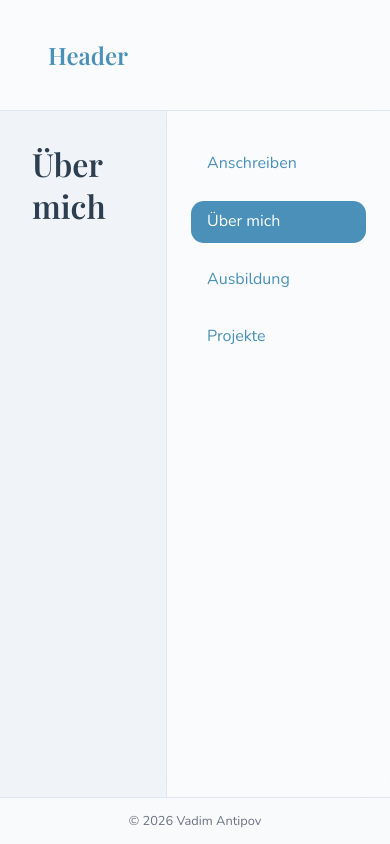
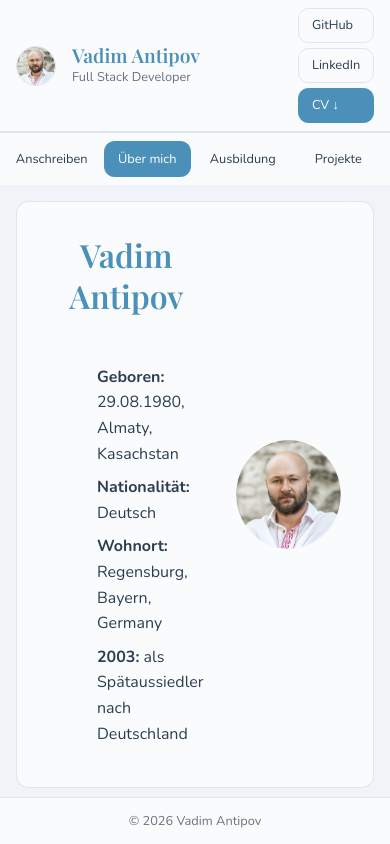
Before and after one commit to login-nigol/portfolio, a React app: page /about in a window 390 px wide. Built offline with nearby package versions, Linux system fonts and the light colour scheme; the HTML template or start-up script is replaced by a standard one.

Commit message:
feat: Sidebar navigation with active states and mobile bottom nav

```diff
--- a/src/App.jsx
+++ b/src/App.jsx
@@ -1,7 +1,8 @@
 // src/App.jsx
 
 /* ===================== ИМПОРТЫ ===================== */
-import { BrowserRouter, Routes, Route } from 'react-router-dom'
+import { BrowserRouter, Routes, Route, useLocation } from 'react-router-dom'
+import { AnimatePresence } from 'framer-motion'
 
 /* --- Лейаут компоненты --- */
 import Header from './components/Header/Header'
@@ -14,17 +15,32 @@ import About from './pages/About/About'
 import Education from './pages/Education/Education'
 import Projects from './pages/Projects/Projects'
 
-/* --- Глобальные стили --- */
+/* --- Стили --- */
 import './styles/global.css'
 import styles from './styles/App.module.css'
 
-/* ===================== КОМПОНЕНТ ===================== */
+/* ===================== АНИМИРОВАННЫЕ РОУТЫ ===================== */
+/* AnimatePresence должен видеть location — выносим в отдельный компонент */
+function AnimatedRoutes() {
+  const location = useLocation()
+
+  return (
+    /* --- key={location.pathname} — триггер для анимации при смене роута --- */
+    <AnimatePresence mode="wait">
+      <Routes location={location} key={location.pathname}>
+        <Route path="/" element={<CoverLetter />} />
+        <Route path="/about" element={<About />} />
+        <Route path="/education" element={<Education />} />
+        <Route path="/projects" element={<Projects />} />
+      </Routes>
+    </AnimatePresence>
+  )
+}
+
+/* ===================== ГЛАВНЫЙ КОМПОНЕНТ ===================== */
 export default function App() {
   return (
-    /* --- Роутер --- */
     <BrowserRouter>
-
-      {/* --- Основной лейаут с ограничением ширины --- */}
       <div className={styles.wrapper}>
 
         {/* --- Шапка --- */}
@@ -32,17 +48,12 @@ export default function App() {
 
         <div className={styles.layout}>
 
-          {/* --- Контентная область --- */}
+          {/* --- Контент со сменой роутов --- */}
           <main className={styles.content}>
-            <Routes>
-              <Route path="/" element={<CoverLetter />} />
-              <Route path="/about" element={<About />} />
-              <Route path="/education" element={<Education />} />
-              <Route path="/projects" element={<Projects />} />
-            </Routes>
+            <AnimatedRoutes />
           </main>
 
-          {/* --- Сайдбар с навигацией --- */}
+          {/* --- Боковая навигация --- */}
           <Sidebar />
 
         </div>
@@ -51,7 +62,6 @@ export default function App() {
         <Footer />
 
       </div>
-
     </BrowserRouter>
   )
 }
--- a/src/components/Header/Header.jsx
+++ b/src/components/Header/Header.jsx
@@ -1,14 +1,50 @@
 // src/components/Header/Header.jsx
 
 /* ===================== ИМПОРТЫ ===================== */
+import { motion } from 'framer-motion'
 import styles from './Header.module.css'
+import avatar from '../../assets/images/avatar.png'
+
+/* ===================== АНИМАЦИЯ ===================== */
+/* Появление шапки сверху при загрузке страницы */
+const headerVariants = {
+  hidden:  { y: '-100%', opacity: 0 },
+  visible: { y: 0,       opacity: 1, transition: { duration: 0.5, ease: 'easeOut' } }
+}
 
 /* ===================== КОМПОНЕНТ ===================== */
 export default function Header() {
   return (
-    /* --- Шапка сайта --- */
-    <header className={styles.header}>
-      <p>Header</p>
-    </header>
+    <motion.header
+      className={styles.header}
+      variants={headerVariants}
+      initial="hidden"
+      animate="visible"
+    >
+      {/* --- Аватар --- */}
+      <div className={styles.avatar}>
+        <img src={avatar} alt="Vadim Antipov" />
+      </div>
+
+      {/* --- Имя и должность --- */}
+      <div className={styles.info}>
+        <h1 className={styles.name}>Vadim Antipov</h1>
+        <p className={styles.role}>Full Stack Developer</p>
+      </div>
+
+      {/* --- Кнопки: GitHub, LinkedIn, CV --- */}
+      <div className={styles.actions}>
+        <a href="https://github.com/login-nigol" target="_blank" rel="noreferrer" className={styles.btn}>
+          GitHub
+        </a>
+        <a href="https://linkedin.com" target="_blank" rel="noreferrer" className={styles.btn}>
+          LinkedIn
+        </a>
+        <a href="/cv.pdf" download className={styles.btnAccent}>
+          CV ↓
+        </a>
+      </div>
+
+    </motion.header>
   )
 }
--- a/src/components/Header/Header.module.css
+++ b/src/components/Header/Header.module.css
@@ -2,20 +2,113 @@
 
 /* ===================== ШАПКА ===================== */
 .header {
-  /* --- Позиционирование в сетке --- */
-  grid-column: 1 / -1;
+  /* --- Горизонталь: аватар / инфо / кнопки --- */
+  display: flex;
+  flex-direction: row;
+  align-items: center;
+  gap: var(--space-md);
 
-  /* --- Отступы и размеры --- */
-  padding: var(--space-md) var(--space-lg);
+  /* --- Отступы --- */
+  padding: var(--space-sm) var(--space-lg);
 
   /* --- Оформление --- */
   background: var(--color-surface);
   backdrop-filter: var(--blur);
   border-bottom: var(--border);
+}
 
-  /* --- Типографика --- */
+/* ===================== АВАТАР ===================== */
+.avatar {
+  /* --- Фиксированный круг --- */
+  width: 3.5em;
+  height: 3.5em;
+  border-radius: 50%;
+  overflow: hidden;
+  flex-shrink: 0;
+  border: 0.1em solid var(--color-border);
+}
+
+.avatar img {
+  width: 100%;
+  height: 100%;
+  object-fit: cover;
+}
+
+/* ===================== ИМЯ И ДОЛЖНОСТЬ ===================== */
+.info {
+  /* --- Растягиваем — занимает всё свободное место --- */
+  flex: 1;
+}
+
+.name {
   font-family: var(--font-heading);
-  font-size: var(--fs-lg);
-  font-weight: 600;
+  font-size: var(--fs-md);
   color: var(--color-accent);
+  line-height: 1.2;
 }
+
+.role {
+  font-size: var(--fs-sm);
+  color: var(--color-text-muted);
+}
+
+/* ===================== КНОПКИ ===================== */
+.actions {
+  display: flex;
+  gap: var(--space-xs);
+  flex-shrink: 0;
+}
+
+.btn {
+  /* --- Отступы --- */
+  padding: var(--space-xs) var(--space-sm);
+
+  /* --- Оформление --- */
+  border-radius: var(--radius);
+  border: var(--border);
+  background: transparent;
+  color: var(--color-text);
+
+  /* --- Анимация --- */
+  transition: all var(--transition);
+  font-size: var(--fs-sm);
+}
+
+.btn:hover {
+  background: var(--color-accent);
+  color: white;
+  opacity: 1;
+  border-color: var(--color-accent);
+}
+
+.btnAccent {
+  composes: btn;
+  /* --- Акцентная кнопка CV --- */
+  background: var(--color-accent);
+  color: white;
+  border-color: var(--color-accent);
+}
+
+.btnAccent:hover {
+  opacity: 0.85;
+}
+
+/* ===================== МОБИЛА (до 48em) ===================== */
+@media (max-width: 48em) {
+  .header {
+    /* --- На мобиле компактнее --- */
+    padding: var(--space-xs) var(--space-sm);
+    gap: var(--space-sm);
+  }
+
+  .avatar {
+    width: 2.5em;
+    height: 2.5em;
+  }
+
+  .actions {
+    /* --- Кнопки в колонку на очень маленьких экранах --- */
+    flex-direction: column;
+    gap: 0.3em;
+  }
+}
--- a/src/components/Sidebar/Sidebar.jsx
+++ b/src/components/Sidebar/Sidebar.jsx
@@ -2,20 +2,47 @@
 
 /* ===================== ИМПОРТЫ ===================== */
 import { NavLink } from 'react-router-dom'
+import { motion } from 'framer-motion'
 import styles from './Sidebar.module.css'
+
+/* ===================== АНИМАЦИЯ ===================== */
+/* Появление сайдбара справа при загрузке */
+const sidebarVariants = {
+  hidden:  { x: '100%', opacity: 0 },
+  visible: { x: 0, opacity: 1, transition: { duration: 0.5, ease: 'easeOut' } }
+}
+
+/* --- Пункты меню --- */
+const navItems = [
+  { to: '/',          label: 'Anschreiben' },
+  { to: '/about',     label: 'Über mich'   },
+  { to: '/education', label: 'Ausbildung'  },
+  { to: '/projects',  label: 'Projekte'    },
+]
 
 /* ===================== КОМПОНЕНТ ===================== */
 export default function Sidebar() {
   return (
-    /* --- Боковая навигация --- */
-    <nav className={styles.sidebar}>
+    <motion.nav
+      className={styles.sidebar}
+      variants={sidebarVariants}
+      initial="hidden"
+      animate="visible"
+    >
+      {/* --- Навигационные ссылки из массива --- */}
+      {navItems.map(({ to, label }) => (
+        <NavLink
+          key={to}
+          to={to}
+          end
+          className={({ isActive }) =>
+            isActive ? `${styles.link} ${styles.active}` : styles.link
+          }
+        >
+          {label}
+        </NavLink>
+      ))}
 
-      {/* --- Навигационные ссылки --- */}
-      <NavLink to="/" className={({ isActive }) => isActive ? styles.active : ''}>Anschreiben</NavLink>
-      <NavLink to="/about" className={({ isActive }) => isActive ? styles.active : ''}>Über mich</NavLink>
-      <NavLink to="/education" className={({ isActive }) => isActive ? styles.active : ''}>Ausbildung</NavLink>
-      <NavLink to="/projects" className={({ isActive }) => isActive ? styles.active : ''}>Projekte</NavLink>
-
-    </nav>
+    </motion.nav>
   )
 }
--- a/src/components/Sidebar/Sidebar.module.css
+++ b/src/components/Sidebar/Sidebar.module.css
@@ -2,37 +2,41 @@
 
 /* ===================== САЙДБАР ===================== */
 .sidebar {
-  /* --- Сетка внутри сайдбара --- */
+  /* --- Вертикальная колонка ссылок --- */
   display: flex;
   flex-direction: column;
-  gap: var(--space-sm);
+  gap: var(--space-xs);
 
-  /* --- Отступы и размеры --- */
+  /* --- Размеры --- */
+  width: 14em;
+  flex-shrink: 0;
+
+  /* --- Отступы --- */
   padding: var(--space-lg) var(--space-md);
 
   /* --- Оформление --- */
   background: var(--color-surface);
   backdrop-filter: var(--blur);
   border-left: var(--border);
-  height: 100%;
 }
 
-/* ===================== ССЫЛКИ НАВИГАЦИИ ===================== */
-.sidebar a {
-  /* --- Отступы и размеры --- */
+/* ===================== ССЫЛКИ ===================== */
+.link {
+  /* --- Отступы --- */
   padding: var(--space-xs) var(--space-sm);
 
   /* --- Оформление --- */
   border-radius: var(--radius);
+  border: 0.1em solid transparent;
+  color: var(--color-text);
+
+  /* --- Анимация --- */
   transition: all var(--transition);
-
-  /* --- Типографика --- */
   font-weight: 500;
+  font-size: var(--fs-base);
 }
 
-/* ===================== ХОВЕР ССЫЛОК ===================== */
-.sidebar a:hover {
-  /* --- Оформление --- */
+.link:hover {
   background: var(--color-accent);
   color: white;
   opacity: 1;
@@ -40,7 +44,28 @@
 
 /* ===================== АКТИВНАЯ ССЫЛКА ===================== */
 .active {
-  /* --- Оформление --- */
   background: var(--color-accent);
-  color: white !important;
+  color: white;
+  border-color: var(--color-accent);
 }
+
+/* ===================== МОБИЛА (до 48em) ===================== */
+@media (max-width: 48em) {
+  .sidebar {
+    /* --- Горизонтальный bottom nav --- */
+    width: 100%;
+    flex-direction: row;
+    justify-content: space-around;
+    padding: var(--space-xs);
+    border-left: none;
+    border-top: var(--border);
+  }
+
+  .link {
+    /* --- Компактные кнопки --- */
+    font-size: var(--fs-sm);
+    padding: var(--space-xs);
+    text-align: center;
+    flex: 1;
+  }
+}
--- a/src/pages/About/About.jsx
+++ b/src/pages/About/About.jsx
@@ -1,4 +1,56 @@
 // src/pages/About/About.jsx
+
+/* ===================== ИМПОРТЫ ===================== */
+
+import styles from './About.module.css'
+
+import avatar from '../../assets/images/avatar.png'
+
+/* ===================== КОМПОНЕНТ ===================== */
 export default function About() {
-  return <div><h1>Über mich</h1></div>
+
+  return (
+    <div className={styles.about}>
+
+      {/* --- Блок ФИО + фото --- */}
+      <div className={styles.hero}>
+
+        {/* --- Текст слева --- */}
+        <div className={styles.info}>
+          <h1>Vadim Antipov</h1>
+          <p><strong>Geboren:</strong> 29.08.1980, Almaty, Kasachstan</p>
+          <p><strong>Nationalität:</strong> Deutsch</p>
+          <p><strong>Wohnort:</strong> Regensburg, Bayern, Germany</p>
+          <p><strong>2003:</strong> als Spätaussiedler nach Deutschland</p>
+        </div>
+
+        {/* --- Фото справа --- */}
+        <div className={styles.photo}>
+          <img src={avatar} alt="Vadim Antipov" />
+        </div>
+
+      </div>
+
+      {/* --- Weitere Infos --- */}
+      <section className={styles.bio}>
+        <h2>Über mich</h2>
+        <p>
+          1999–2003 Studium an der Al-Farabi Universität Almaty, Abschluss als Ingenieur-Programmierer.
+          Mit 25 Jahren begann ich meine Reise in die Softwareentwicklung — zuerst Backend mit Java,
+          dann Frontend mit React. Heute bin ich Full Stack Developer mit eigenen Pet-Projekten.
+        </p>
+      </section>
+
+      {/* --- Блок курсов --- */}
+      <section className={styles.courses}>
+        <h2>Weiterbildung</h2>
+        <ul>
+          <li>Backend Web Development — Java, Spring Boot, DevOps | Tel-Ran.de GmbH, Berlin | Feb 2024 – Feb 2025 | 560 Stunden</li>
+          <li>Web Application Development with JavaScript | IT-Academy | 2025 – 2026 | 116 Stunden</li>
+          <li>Website Development with HTML, CSS &amp; JavaScript | IT-Academy | 2025 – 2026 | 108 Stunden</li>
+        </ul>
+      </section>
+
+    </div>
+  )
 }
--- /dev/null
+++ b/src/pages/About/About.module.css
@@ -0,0 +1,116 @@
+/* src/pages/About/About.module.css */
+
+/* ===================== ОСНОВНОЙ КОНТЕЙНЕР ===================== */
+
+.about {
+  /* --- Сетка --- */
+  display: flex;
+  flex-direction: column;
+
+  /* --- Отступы --- */
+  gap: var(--space-sm);
+}
+
+/* ===================== БЛОК ФИО + ФОТО ===================== */
+
+.hero {
+  /* --- Сетка: текст слева, фото справа --- */
+  display: grid;
+  grid-template-columns: 1fr auto;
+
+  /* --- Отступы --- */
+  gap: var(--space-lg);
+  padding: var(--space-lg);
+
+  /* --- Оформление --- */
+  background: var(--color-surface);
+  backdrop-filter: var(--blur);
+  border-radius: var(--radius);
+  border: var(--border);
+
+  /* --- Выравнивание --- */
+  align-items: center;
+}
+
+/* ===================== ТЕКСТОВАЯ ЧАСТЬ ===================== */
+
+.info h1 {
+  text-align: center;
+
+  /* --- Типографика --- */
+  font-size: var(--fs-xl);
+  color: var(--color-accent);
+
+  /* --- Отступы --- */
+  margin-bottom: var(--space-md);
+}
+
+.info p {
+  /* --- Отступы --- */
+  margin-bottom: var(--space-xs);
+  margin-left: 3em;
+}
+
+/* ===================== ФОТО ===================== */
+
+.photo {
+  /* --- Размеры --- */
+  max-width: 15em;
+  /* height: 10em; */
+
+  /* --- Оформление --- */
+  border-radius: 50%;
+  overflow: hidden;
+  background: var(--color-bg);
+}
+
+.photo img {
+  /* --- Растяжение изображения --- */
+  width: 100%;
+  height: 100%;
+  object-fit: cover;
+}
+
+/* ===================== БЛОК БИОГРАФИИ ===================== */
+
+.bio {
+  background: var(--color-surface);
+  backdrop-filter: var(--blur);
+  border-radius: var(--radius);
+  padding: var(--space-lg);
+  border: var(--border);
+  /* margin-top: var(--space-lg); */
+}
+
+.bio h2 {
+  margin-bottom: var(--space-md);
+}
+
+.bio p {
+  line-height: 1.6;
+}
+
+/* ===================== БЛОК КУРСОВ ===================== */
+
+.courses {
+  background: var(--color-surface);
+  backdrop-filter: var(--blur);
+  border-radius: var(--radius);
+  padding: var(--space-lg);
+  border: var(--border);
+  /* margin-top: var(--space-lg); */
+}
+
+.courses h2 {
+  margin-bottom: var(--space-md);
+}
+
+.courses ul {
+  list-style: disc;
+  padding-left: var(--space-lg);
+}
+
+.courses li {
+  margin-bottom: var(--space-sm);
+  line-height: 1.5;
+}
--- a/src/styles/App.module.css
+++ b/src/styles/App.module.css
@@ -1,29 +1,58 @@
 /* src/styles/App.module.css */
 
-/* ===================== ОБЁРТКА ДЛЯ ОГРАНИЧЕНИЯ ===================== */
+/* ===================== ОБЁРТКА ===================== */
+.wrapper {
+  /* --- Весь экран, без вылезания --- */
+  height: 100vh;
+  overflow: hidden;
 
-.wrapper {
+  /* --- Вертикальная колонка: header / layout / footer --- */
+  display: flex;
+  flex-direction: column;
+
+  /* --- Центрируем на широких экранах --- */
   max-width: 90em;
   margin: 0 auto;
-  min-height: 100vh;
-  display: flex;
-  flex-direction: column;
-  /* width: 100%; */
+  width: 100%;
 }
 
-/* ===================== ЛЕЙАУТ СЕТКА ===================== */
+/* ===================== СРЕДНЯЯ ЗОНА ===================== */
+.layout {
+  /* --- Desktop: контент слева, сайдбар справа --- */
+  display: flex;
+  flex-direction: row;
 
-.layout {
-  display: grid;
-  grid-template-columns: 1fr 14em;
+  /* --- Занимает всё между header и footer --- */
   flex: 1;
-  /* grid-template-rows: auto 1fr auto; */
-  /* min-height: 100vh; */
+  overflow: hidden;
 }
 
 /* ===================== КОНТЕНТНАЯ ОБЛАСТЬ ===================== */
+.content {
+  /* --- Растягивается на всю ширину --- */
+  flex: 1;
 
-.content {
+  /* --- Только здесь скроллится --- */
+  overflow-y: auto;
+
   padding: var(--space-lg);
-  overflow-y: auto;
 }
+
+/* ===================== МОБИЛА (до 48em = 768px) ===================== */
+@media (max-width: 48em) {
+
+  .wrapper {
+    /* --- На мобиле: сайдбар снизу, как bottom nav --- */
+    flex-direction: column;
+  }
+
+  .layout {
+    /* --- Контент сверху, nav снизу --- */
+    flex-direction: column-reverse;
+  }
+
+  .content {
+    /* --- Меньше отступы на маленьком экране --- */
+    padding: var(--space-sm);
+  }
+}
```
Also changed, not shown: src/assets/images/avatar.png (added).
